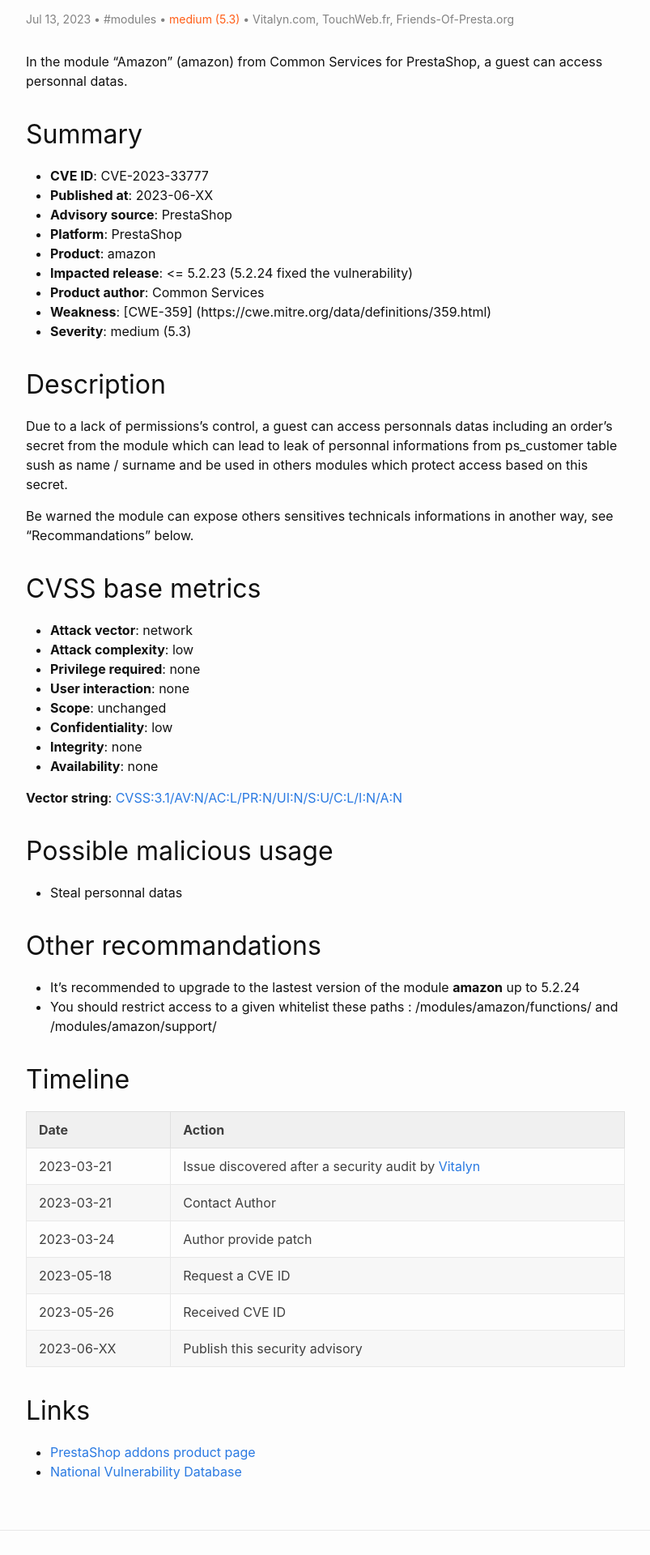
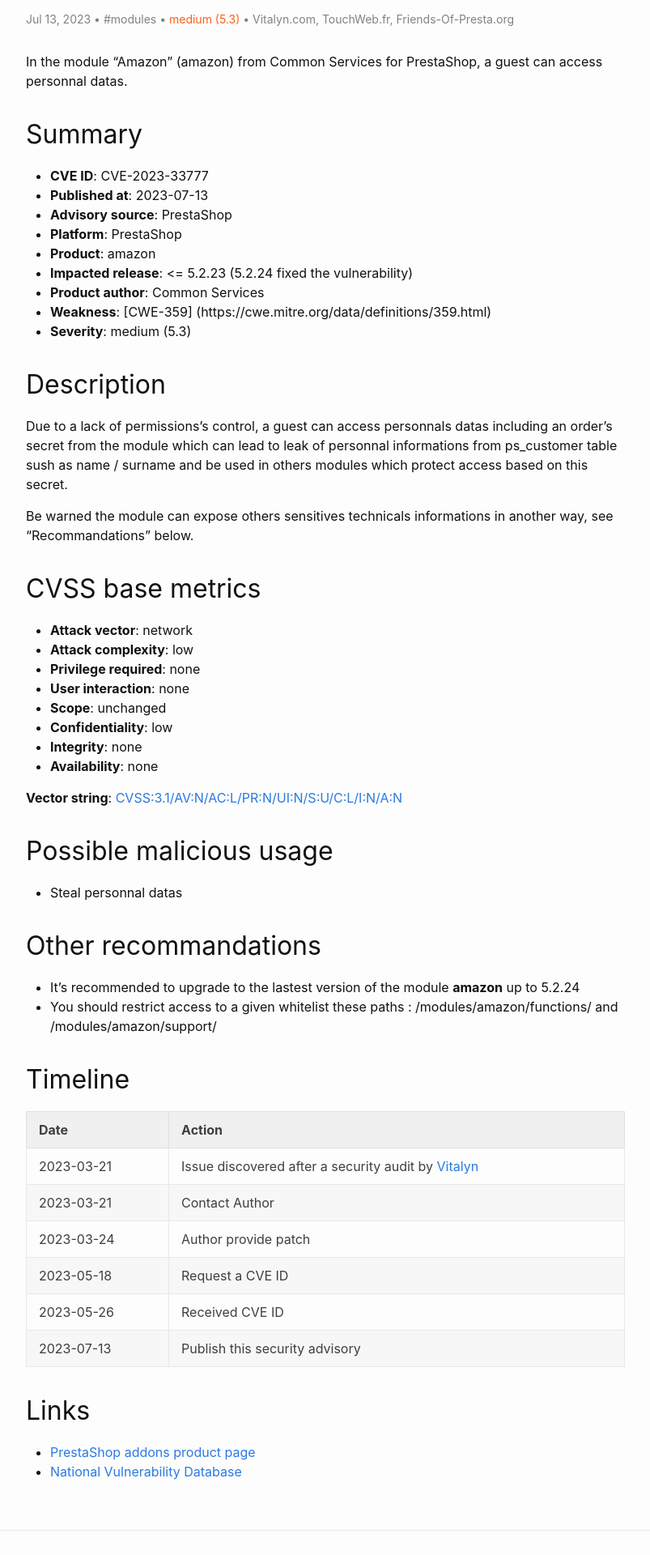
Before and after one commit to friends-of-presta/security-advisories, a Jekyll site: the page built from _posts/2023-07-13-amazon.md, in a window 1280 px wide. Shown: the part 300-2220 px from the top of the page at 81% size, without its empty margins (238-1041 px from the left). Built offline with Jekyll 4.4.1, drawn with Linux system fonts in a browser that asks for light colours.

Commit message:
Update 2023-07-13-amazon.md

```diff
--- a/_posts/2023-07-13-amazon.md
+++ b/_posts/2023-07-13-amazon.md
@@ -15,7 +15,7 @@ In the module "Amazon" (amazon) from Common Services for PrestaShop, a guest can
 ## Summary
 
 * **CVE ID**: CVE-2023-33777
-* **Published at**: 2023-06-XX
+* **Published at**: 2023-07-13
 * **Advisory source**: PrestaShop
 * **Platform**: PrestaShop
 * **Product**: amazon
@@ -63,7 +63,7 @@ Be warned the module can expose others sensitives technicals informations in ano
 | 2023-03-24 | Author provide patch                                |
 | 2023-05-18 | Request a CVE ID                                    |
 | 2023-05-26 | Received CVE ID                                     |
-| 2023-06-XX | Publish this security advisory                      |
+| 2023-07-13 | Publish this security advisory                      |
 
 ## Links
 
```
